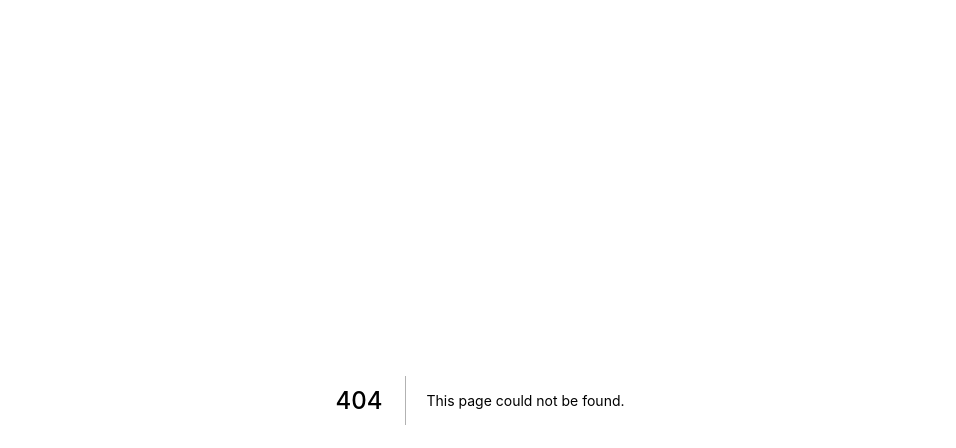
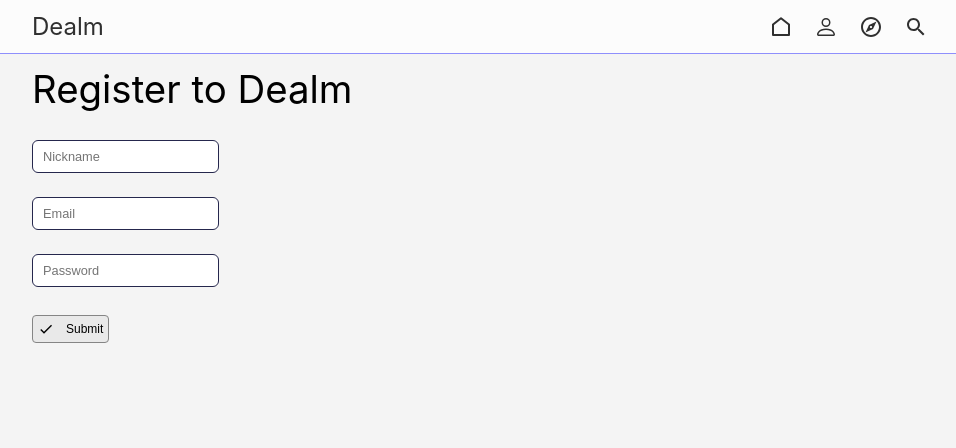
Before and after one commit to Adoobdoob71/DealmWeb, a Next.js app: page /authentication/register in a window 1280 px wide. Before the commit this address had no page. Shown: the top 448 px of the page, without its empty margins (160-1116 px from the left). Built offline with nearby package versions, Linux system fonts and the light colour scheme.

Commit message:
added register screen, looks awful though, needs more styling

```diff
--- a/package.json
+++ b/package.json
@@ -11,10 +11,12 @@
     "@material-ui/core": "^4.11.2",
     "@material-ui/icons": "^4.11.2",
     "csstype": "^3.0.5",
+    "firebase": "^8.2.2",
     "next": "10.0.4",
     "react": "17.0.1",
     "react-dom": "17.0.1",
-    "react-icons": "^4.1.0"
+    "react-icons": "^4.1.0",
+    "realm-web": "^1.1.0"
   },
   "devDependencies": {
     "@types/node": "^14.14.20",
--- a/pages/_app.js
+++ b/pages/_app.js
@@ -1,7 +1,21 @@
-import '../styles/globals.css'
+import "../styles/globals.css";
+import * as firebase from "firebase";
+
+let firebaseConfig = {
+  apiKey: "AIzaSyChey4oljhd6lxuyd_VfbvFcPW6MwfZPTE",
+  authDomain: "dealm-85e42.firebaseapp.com",
+  projectId: "dealm-85e42",
+  storageBucket: "dealm-85e42.appspot.com",
+  messagingSenderId: "891093598191",
+  appId: "1:891093598191:web:18777dd9d7de0bb5ce001a",
+  measurementId: "G-LVPRQYHN21",
+};
+
+if (firebase.default.apps.length === 0)
+  firebase.default.initializeApp(firebaseConfig);
 
 function MyApp({ Component, pageProps }) {
-  return <Component {...pageProps} />
+  return <Component {...pageProps} />;
 }
 
-export default MyApp
+export default MyApp;
--- /dev/null
+++ b/pages/authentication/register.tsx
@@ -0,0 +1,94 @@
+import { useState } from "react";
+import { MdCheck, MdClose } from "react-icons/md";
+import { colors } from "../../styles/colors";
+import styles from "../../styles/Register.module.css";
+import * as Realm from "realm-web";
+import Head from "next/head";
+import Header from "../../components/header";
+import * as firebase from "firebase";
+import router from "next/router";
+
+export default function Register() {
+  const [nickname, setNickname] = useState<string>("");
+  const [email, setEmail] = useState<string>("");
+  const [password, setPassword] = useState<string>("");
+  const [message, setMessage] = useState<string | null>(null);
+  const [loading, setLoading] = useState<boolean>(false);
+
+  const register = async () => {
+    setLoading(true);
+    try {
+      let result = await firebase.default
+        .auth()
+        .createUserWithEmailAndPassword(email.trim(), password.trim());
+      await firebase.default
+        .firestore()
+        .collection("users")
+        .doc(result.user.uid)
+        .set({
+          nickname: nickname,
+          online: true,
+          description: "Default Description",
+          email: email.trim(),
+          lastOnline: "",
+        });
+      setLoading(false);
+      router.back();
+    } catch (error) {
+      setMessage(error.message);
+      setLoading(false);
+      setTimeout(() => {
+        setMessage(null);
+      }, 5000);
+    }
+  };
+  return (
+    <>
+      <Head>
+        <title>Registration</title>
+      </Head>
+      <Header />
+      <div className={styles.main_div}>
+        <span className={styles.title}>Register to Dealm</span>
+        <input
+          inputMode="text"
+          name="username"
+          value={nickname}
+          onChange={(event) => setNickname(event.target.value)}
+          placeholder="Nickname"
+          className={styles.input}
+        />
+        <input
+          inputMode="email"
+          name="email"
+          value={email}
+          onChange={(event) => setEmail(event.target.value)}
+          placeholder="Email"
+          className={styles.input}
+        />
+        <input
+          inputMode="text"
+          type="password"
+          name="password"
+          value={password}
+          onChange={(event) => setPassword(event.target.value)}
+          placeholder="Password"
+          className={styles.input}
+        />
+        <button
+          className="custom_button"
+          style={{
+            marginTop: 16,
+            cursor: loading ? "not-allowed" : "pointer",
+            opacity: loading ? 0.8 : 1,
+          }}
+          onClick={register}
+          disabled={loading}>
+          <MdCheck color={colors.text} size={16} style={{ marginRight: 12 }} />
+          Submit
+        </button>
+        {message && <span className="alert_message">{message}</span>}
+      </div>
+    </>
+  );
+}
--- /dev/null
+++ b/pages/authentication/resetPassword.tsx
@@ -0,0 +1,3 @@
+export default function resetPassword() {
+  return <div></div>;
+}
--- /dev/null
+++ b/pages/authentication/signIn.tsx
@@ -0,0 +1,3 @@
+export default function SignIn() {
+  return <div></div>;
+}
--- a/pages/profile/[id].tsx
+++ b/pages/profile/[id].tsx
@@ -10,12 +10,14 @@ import { colors } from "../../styles/colors";
 import { useState } from "react";
 import PostCard from "../../components/postCard";
 import PostSmall from "../../components/postSmall";
+import { app } from "../_app";
 
 export default function Profile() {
   const [tab, setTab] = useState<string>("posts");
   const router = useRouter();
   const { id } = router.query;
   const toggleTab = () => setTab("posts");
+  // console.log(app.allUsers);
   return (
     <>
       <Head>
--- a/styles/PostSmall.module.css
+++ b/styles/PostSmall.module.css
@@ -3,9 +3,10 @@
   flex-direction: row;
   margin: 10px;
   padding-inline: 10px;
-  padding-block: 6px;
+  padding-bottom: 6px;
   border-radius: 8px;
   border: 0.5px solid #aaaaff;
+  background-color: #ffffff;
   /* box-shadow: 0 0px 2.5px rgba(0, 0, 0, 0.025), 0 0px 20px rgba(0, 0, 0, 0.05); */
 }
 
--- a/styles/Profile.module.css
+++ b/styles/Profile.module.css
@@ -18,6 +18,7 @@
 .nav_bar {
   display: flex;
   flex-direction: row;
+  background-color: #ffffff;
   width: fit-content;
   align-self: center;
   justify-content: center;
--- /dev/null
+++ b/styles/Register.module.css
@@ -0,0 +1,39 @@
+.main_div {
+  padding-inline: 15vw;
+  display: flex;
+  flex-direction: column;
+  justify-content: center;
+  margin-top: 12px;
+}
+
+.title {
+  font-size: 3vw;
+  color: #000000;
+  margin-bottom: 16px;
+}
+
+.input {
+  color: #000000;
+  width: fit-content;
+  font-size: 1vw;
+  background: none;
+  background-color: #ffffff;
+  margin-right: 12px;
+  outline: none;
+  border: 1px solid #25274d;
+  border-radius: 6px;
+  padding-inline: 10px;
+  padding-block: 8px;
+  margin-block: 12px;
+}
+
+.input:hover {
+  background-color: #f9f9f9;
+  border-width: 1px;
+}
+
+.input:focus {
+  border-width: 1px;
+  border-color: #2e9cca;
+  background-color: #f9f9f9;
+}
--- a/styles/globals.css
+++ b/styles/globals.css
@@ -2,7 +2,7 @@ html,
 body {
   padding: 0;
   margin: 0;
-  background-color: #fafafa;
+  background-color: #f4f4f4;
   font-family: -apple-system, BlinkMacSystemFont, Segoe UI, Roboto, Oxygen,
     Ubuntu, Cantarell, Fira Sans, Droid Sans, Helvetica Neue, sans-serif;
 }
@@ -21,6 +21,8 @@ a {
 }
 
 .custom_button {
+  display: flex;
+  align-items: center;
   background-color: #e9e9e9;
   border-radius: 4px;
   border: 0.5px solid #858585;
@@ -29,6 +31,7 @@ a {
   color: #000000;
   user-select: none;
   width: fit-content;
+  outline: none;
 }
 
 .custom_button:hover {
@@ -36,7 +39,7 @@ a {
 }
 
 .custom_button:active {
-  background-color: #e0e0e0;
+  background-color: #d8d8d8;
 }
 
 .follow_button {
@@ -56,6 +59,32 @@ a {
   background-color: #68b0d4;
 }
 
+.alert_message {
+  position: fixed;
+  top: 90%;
+  left: 50%;
+  transform: translateX(-50%);
+  background-color: #ffffff;
+  border: 1.5px solid #858585;
+  border-radius: 8px;
+  padding-inline: 12px;
+  padding-block: 10px;
+  font-size: 16px;
+  color: #000000;
+  border-left: 5px solid #1587bf;
+  transition: all 0.2s ease-in-out;
+  display: flex;
+  justify-content: space-between;
+  align-items: center;
+  box-shadow: 0 0px 2.2px rgba(0, 0, 0, 0.02), 0 0px 5.3px rgba(0, 0, 0, 0.028),
+    0 0px 10px rgba(0, 0, 0, 0.035), 0 0px 17.9px rgba(0, 0, 0, 0.042),
+    0 0px 33.4px rgba(0, 0, 0, 0.05), 0 0px 80px rgba(0, 0, 0, 0.07);
+}
+
+.alert_message:hover {
+  border-color: #1587bf;
+}
+
 @media only screen and (max-width: 700px) {
   .follow_button {
     display: none;
```
Also changed, not shown: 1 other file (tests, documents, lock files or other folders).
